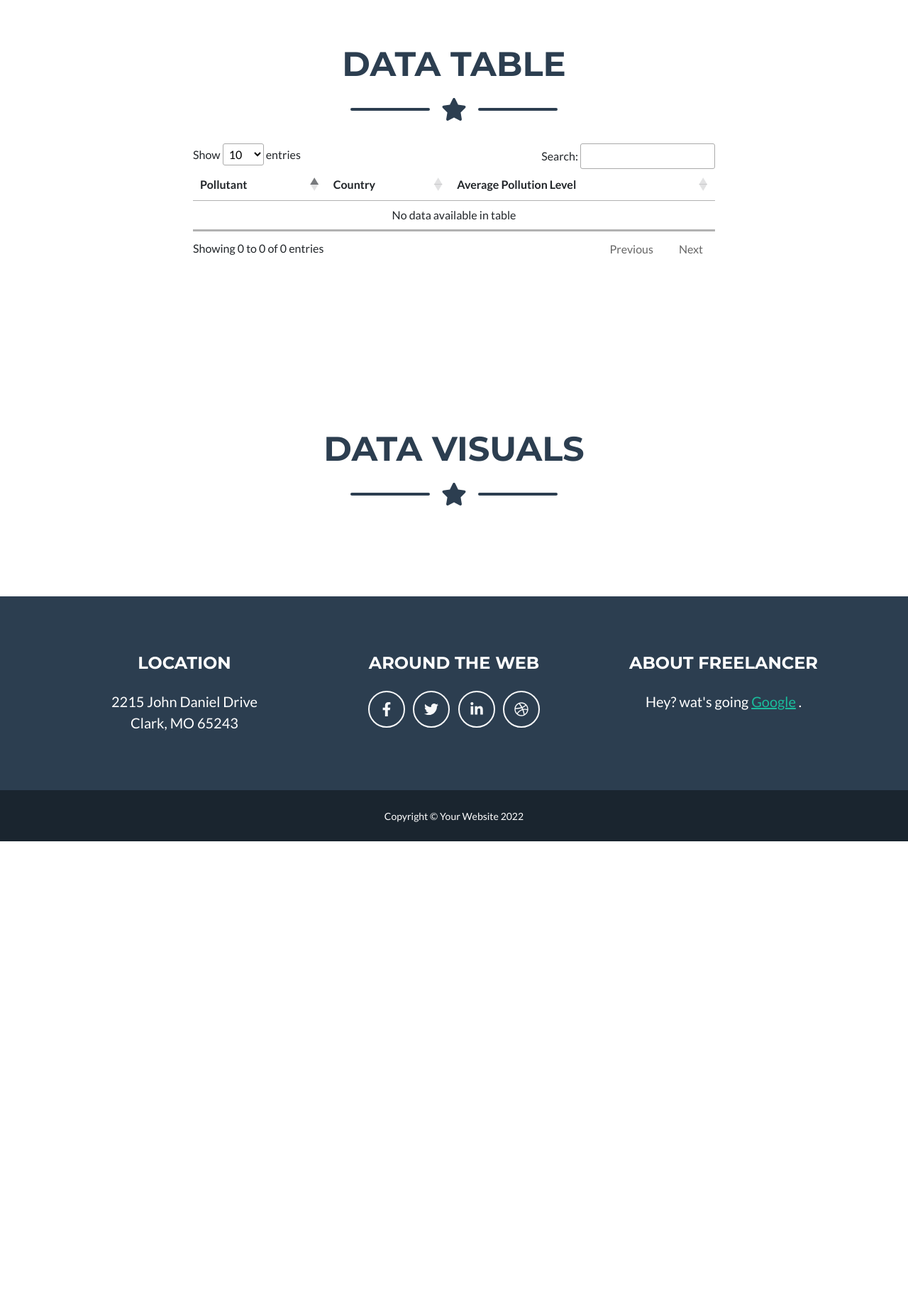
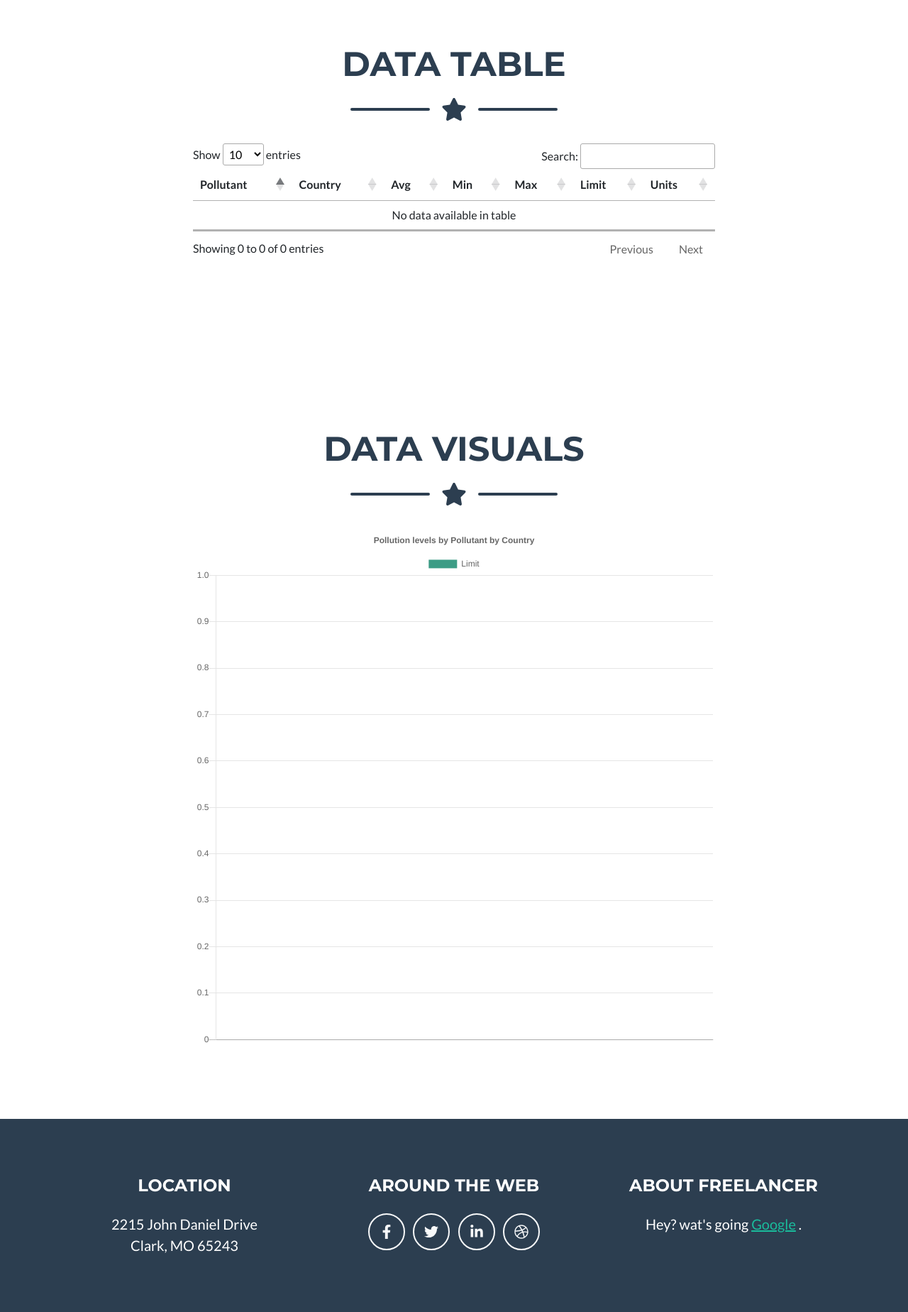
Before and after one commit to ArsenAjiev/markets_portfolio, a Django app: page /airpollution/ in a window 1280 px wide. Shown: the part 712-2560 px from the top of the page at 71% size. Before the commit the page ends 1897 px from the top, so only its background shows below. Run offline with Django 4.2, Linux system fonts and the light colour scheme; data that the repository does not hold is empty; some libraries are stand-ins or nearby versions.

Commit message:
update chart

```diff
--- a/airpollution/helpers.py
+++ b/airpollution/helpers.py
@@ -51,6 +51,8 @@ def get_headers_and_units(ws):
             units = ws[column][headers_row + 1].value
             continue
 
+        units = units if units != 'count' else 'µg/m3'
+
         # Map headers with their indices
         for choice in XLHEADERS.choices:
             if choice in header:
--- a/airpollution/models.py
+++ b/airpollution/models.py
@@ -4,6 +4,8 @@ from django.db import models
 class Pollutant(models.Model):
     """ Pollution model for airpollution app"""
     name = models.CharField(max_length=10, primary_key=True)
+    limit_value = models.SmallIntegerField(null=True)
+    color = models.CharField(max_length=10, default='#000000')
     removed = models.BooleanField(default=False)
 
     def __str__(self):
@@ -17,6 +19,7 @@ class Country(models.Model):
     """ Country model for airpollution app"""
     iso_code = models.CharField(max_length=2, primary_key=True)
     name = models.CharField(max_length=100, unique=True)
+    color = models.CharField(max_length=10, default='#000000')
     removed = models.BooleanField(default=False)
     longitude = models.FloatField(null=True)
     latitude = models.FloatField(null=True)
--- a/airpollution/urls.py
+++ b/airpollution/urls.py
@@ -1,10 +1,11 @@
 from django.urls import path
-from airpollution.views import airpollution, temp_country_creator
+from airpollution.views import airpollution, temp_country_creator, temp_add_colors_to_pollutants
 
 app_name = 'airpollution'
 
 urlpatterns = [
     path('', airpollution, name='airpollution'),
-    path('temp_country_creator/', temp_country_creator, name='temp_country_creator')
+    path('temp_country_creator/', temp_country_creator, name='temp_country_creator'),
+    path('temp_add_colors_to_pollutants/', temp_add_colors_to_pollutants, name='temp_add_colors_to_pollutants'),
 
 ]
--- a/airpollution/views.py
+++ b/airpollution/views.py
@@ -1,7 +1,7 @@
-from django.db.models import Sum, Q, Count
+from django.db.models import Sum, Q, Count, Max, Min
 from django.contrib import messages
 from django.http import HttpResponse
-from django.shortcuts import render
+from django.shortcuts import render, redirect
 from django import forms
 import openpyxl
 from airpollution.models import Pollutant, Country, PollutantEntry
@@ -18,47 +18,91 @@ class ExcelUploadForm(forms.Form):
 def airpollution(request):
     if request.method == 'GET':
         table_data = {}
-        visuals_data = {}
-        pollutant_list = [pollutant.name for pollutant in Pollutant.objects.all()]
-        country_list = [country.iso_code for country in Country.objects.all()]
+        visuals_data = {'Pollution levels by Pollutant by Country': {
+            'chart_type': 'chart1',
+            'labels': [],
+            'datasets': [
+                {'label': 'Limit',
+                 'backgroundColor': '#3C9C85',
+                 'stack': 'limit',
+                 'data': []}
+            ]
+        }}
+        pollutant_list = [pollutant for pollutant in Pollutant.objects.all()]
+        country_list = [country for country in Country.objects.all()]
+        visuals_data['Pollution levels by Pollutant by Country']['datasets'] += [
+            {'label': c.name, 'backgroundColor': c.color, 'hidden': 'true', 'data': []} for c in country_list
+        ]
+
+
+
         # print(pollutant_list)
         # print(country_list)
 
         for pollutant in pollutant_list:
-            table_data[pollutant] = {}
-            visuals_data[pollutant] = {'labels': [], 'data': []}
-            for country in country_list:
+            table_data[pollutant.name] = {}
+            visuals_data['Pollution levels by Pollutant by Country']['labels'].append(pollutant.name)
+            visuals_data['Pollution levels by Pollutant by Country']['datasets'][0]['data'].append(pollutant.limit_value)
+            for i, country in enumerate(country_list):
                 total = PollutantEntry.objects.aggregate(
-                    total=Sum('pollution_level', filter=Q(pollutant__name=pollutant, country__iso_code=country))
+                    total=Sum('pollution_level', filter=Q(pollutant=pollutant, country=country))
                 )
                 total = total['total']
-                count = PollutantEntry.objects.filter(pollutant__name=pollutant, country__iso_code=country).count()
+
+                minimum = PollutantEntry.objects.aggregate(
+                    min=Min('pollution_level', filter=Q(pollutant=pollutant, country=country))
+                )
+                minimum = minimum['min']
+
+                maximum = PollutantEntry.objects.aggregate(
+                    max=Max('pollution_level', filter=Q(pollutant=pollutant, country=country))
+                )
+                maximum = maximum['max']
+
+                count = PollutantEntry.objects.filter(pollutant__name=pollutant, country=country).count()
+                units = PollutantEntry.objects.filter(pollutant=pollutant, country=country).first()
+                if units:
+                    units = units.units
+                else:
+                    ''
                 if total is not None and count:
-                    table_data[pollutant][country] = total / count
+                    table_data[pollutant.name][country.iso_code] = {
+                        'avg': total / count,
+                        'min': minimum,
+                        'max': maximum,
+                        'limit': pollutant.limit_value,
+                        'units': units
+                    }
 
-                    visuals_data[pollutant]['labels'].append(country)
-                    visuals_data[pollutant]['data'].append(total/count)
+                    visuals_data['Pollution levels by Pollutant by Country']['datasets'][i+1]['data'].append(
+                        round(total / count, 2)
+                    )
+                else:
+                    visuals_data['Pollution levels by Pollutant by Country']['datasets'][i + 1]['data'].append(-1)
+
+                    # visuals_data[pollutant.name]['labels'].append(country.iso_code)
+                    # visuals_data[pollutant.name]['data'].append(total / count)
+                    # visuals_data[pollutant.name]['border'].append(country.color)
 
         # post process visual data
         for pollutant_data in visuals_data.values():
-            data_count = len(pollutant_data['labels'])
-            HSV_tuples = [(i * 1.0 / data_count, 0.5, 0.5) for i in range(data_count)]
-            RGB_tuples = map(lambda x: colorsys.hsv_to_rgb(*x), HSV_tuples)
-            background_colors = []
-            border_colors = []
-            for rgb in RGB_tuples:
-                red, green, blue = int(rgb[0]*255), int(rgb[1]*255), int(rgb[2]*255)
-                background_colors.append(f'rgba({red}, {green}, {blue}, 0.2)')
-                border_colors.append(f'rgba({red}, {green}, {blue}, 1)')
+            # background_colors = [color + '60' for color in pollutant_data['border']]
 
+            # data_count = len(pollutant_data['labels'])
+            # HSV_tuples = [(i * 1.0 / data_count, 0.5, 0.5) for i in range(data_count)]
+            # RGB_tuples = map(lambda x: colorsys.hsv_to_rgb(*x), HSV_tuples)
+            # background_colors = []
+            # border_colors = []
+            # for rgb in RGB_tuples:
+            #     red, green, blue = int(rgb[0]*255), int(rgb[1]*255), int(rgb[2]*255)
+            #     background_colors.append(f'rgba({red}, {green}, {blue}, 0.2)')
+            #     border_colors.append(f'rgba({red}, {green}, {blue}, 1)')
 
             # background_color = [f'rgba({int(rgb[0]*255)}, {int(rgb[0]*255)}, {int(rgb[0]*255)}, 0.2)' for rgb in RGB_tuples]
             pollutant_data['labels'] = json.dumps(pollutant_data['labels'])
-            pollutant_data['data'] = json.dumps(pollutant_data['data'])
-            pollutant_data['background'] = json.dumps(background_colors)
-            pollutant_data['border'] = json.dumps(border_colors)
-
-
+            pollutant_data['datasets'] = json.dumps(pollutant_data['datasets'])
+            # pollutant_data['background'] = json.dumps(background_colors)
+            # pollutant_data['border'] = json.dumps(pollutant_data['border'])
 
         context = {
             'app_name': request.resolver_match.app_name,
@@ -78,6 +122,12 @@ def airpollution(request):
                 # ws = wb.get_sheet_by_name(tab_name)
                 pollutant_name = tab_name.split('_')[0].strip()
                 pollutant = Pollutant.objects.get_or_create(name=pollutant_name)
+                print(pollutant)
+                if pollutant[0].limit_value is None:
+                    limit_value = int(ws['A'][2].value.split()[-2])
+                    print(limit_value)
+                    pollutant[0].limit_value = limit_value
+                    pollutant[0].save()
                 headers_row, headers, units = get_headers_and_units(ws)
 
                 # save all entries to db
@@ -129,54 +179,67 @@ def airpollution(request):
 
 def temp_country_creator(request):
     countries = {
-        'Albania': 'AL',
-        'Andorra': 'AD',
-        'Austria': 'AT',
-        'Belgium': 'BE',
-        'Bosnia and Herzegovina': 'BA',
-        'Bulgaria': 'BG',
-        'Croatia': 'HR',
-        'Cyprus': 'CY',
-        'Czech Republic': 'CZ',
-        'Denmark': 'DK',
-        'Estonia': 'EE',
-        'Finland': 'FI',
-        'France': 'FR',
-        'Germany': 'DE',
-        'Greece': 'GR',
-        'Hungary': 'HU',
-        'Iceland': 'IS',
-        'Ireland': 'IE',
-        'Italy': 'IT',
-        'Kosovo under UNSCR 1244/99': 'XK',
-        'Latvia': 'LV',
-        'Lithuania': 'LT',
-        'Luxembourg': 'LU',
-        'Malta': 'MT',
-        'Montenegro': 'ME',
-        'Netherlands': 'NL',
-        'Norway': 'NO',
-        'Poland': 'PL',
-        'Portugal': 'PT',
-        'Romania': 'RO',
-        'Serbia': 'RS',
-        'Slovakia': 'SK',
-        'Slovenia': 'SI',
-        'Spain': 'ES',
-        'Sweden': 'SE',
-        'Switzerland': 'CH',
-        'The former Yugoslav Republic of Macedonia': 'MK',
-        'Turkey': 'TR',
-        'United Kingdom': 'GB',
+        'Albania': ['AL', '#f60a0a'],
+        'Andorra': ['AD', '#2019c0'],
+        'Austria': ['AT', '#a81b1b'],
+        'Belgium': ['BE', '#000000'],
+        'Bosnia and Herzegovina': ['BA', '#ffd200'],
+        'Bulgaria': ['BG', '#468650'],
+        'Croatia': ['HR', '#21248a'],
+        'Cyprus': ['CY', '#ff7a00'],
+        'Czech Republic': ['CZ', '#dfdfdf'],
+        'Denmark': ['DK', '#b60000'],
+        'Estonia': ['EE', '#2f8ebc'],
+        'Finland': ['FI', '#011d92'],
+        'France': ['FR', '#dfdfdf'],
+        'Germany': ['DE', '#e0be1d'],
+        'Greece': ['GR', '#0b66aa'],
+        'Hungary': ['HU', '#295934'],
+        'Iceland': ['IS', '#2933d9'],
+        'Ireland': ['IE', '#00d614'],
+        'Italy': ['IT', '#c30000'],
+        'Kosovo under UNSCR 1244/99': ['XK', '#354dcb'],
+        'Latvia': ['LV', '#762424'],
+        'Lithuania': ['LT', '#ffc000'],
+        'Luxembourg': ['LU', '#6dc0f6'],
+        'Malta': ['MT', '#dfdfdf'],
+        'Montenegro': ['ME', '#a07900'],
+        'Netherlands': ['NL', '#ff6000'],
+        'Norway': ['NO', '#ff0000'],
+        'Poland': ['PL', '#ffbcbc'],
+        'Portugal': ['PT', '#064a00'],
+        'Romania': ['RO', '#201b82'],
+        'Serbia': ['RS', '#3d2269'],
+        'Slovakia': ['SK', '#294bff'],
+        'Slovenia': ['SI', '#ff3333'],
+        'Spain': ['ES', '#f6a900'],
+        'Sweden': ['SE', '#3c73d3'],
+        'Switzerland': ['CH', '#cf3535'],
+        'The former Yugoslav Republic of Macedonia': ['MK', '#ecc615'],
+        'Turkey': ['TR', '#c82727'],
+        'United Kingdom': ['GB', '#071260'],
     }
 
     to_insert = []
-    for country_name, iso_code in countries.items():
-        to_insert.append(Country(iso_code=iso_code, name=country_name))
-    Country.objects.bulk_create(to_insert)
+    for country_name, data in countries.items():
+        to_insert.append(Country(iso_code=data[0], name=country_name, color=data[1]))
+
+    if request.GET.get('update', '') == 'true':
+        Country.objects.bulk_update(to_insert, ['color'])
+    else:
+        Country.objects.bulk_create(to_insert)
 
     context = {
         'app_name': request.resolver_match.app_name,
         'message_success': 'Country created'
     }
-    return render(request, 'airpollution/welcome.html', context)
+    return redirect('airpollution:airpollution')
+
+
+def temp_add_colors_to_pollutants(request):
+    pollutants = ['PM2.5', 'PM10', 'NO2', 'O3', 'BaP', 'SO2']
+    colors = ['#dc5c5c', '#dc5cdb', '#5c63dc', '#5cdadc', '#66dc5c', '#dcdb5c']
+    to_insert = [Pollutant(name=pollutant, color=colors[i]) for i, pollutant in enumerate(pollutants)]
+    Pollutant.objects.bulk_update(to_insert, ['color'])
+
+    return redirect('airpollution:airpollution')
--- a/templates/airpollution/welcome.html
+++ b/templates/airpollution/welcome.html
@@ -70,19 +70,27 @@
                         <tr>
                             <th scope="col">Pollutant</th>
                             <th scope="col">Country</th>
-                            <th scope="col">Average Pollution Level</th>
+                            <th scope="col">Avg</th>
+                            <th scope="col">Min</th>
+                            <th scope="col">Max</th>
+                            <th scope="col">Limit</th>
+                            <th scope="col">Units</th>
                         </tr>
                         </thead>
 
                         <tbody>
                         {% for pollution_name, pollution_data in data.items %}
-                            {% for country_iso, average_pollution in pollution_data.items %}
+                            {% for country_iso, data in pollution_data.items %}
                                 <tr>
 
                                     <th scope="row">{{ pollution_name }}</th>
 
                                     <td>{{ country_iso }}</td>
-                                    <td>{{ average_pollution|floatformat }}</td>
+                                    <td>{{ data.avg|floatformat }}</td>
+                                    <td>{{ data.min|floatformat }}</td>
+                                    <td>{{ data.max|floatformat }}</td>
+                                    <td>{{ data.limit }}</td>
+                                    <td>{{ data.units }}</td>
                                 </tr>
                             {% endfor %}
                         {% endfor %}
@@ -109,9 +117,10 @@
             <div class="row">
                 <div class="col-lg-8 mx-auto">
 
-                    {% for pollutant_name, data in visuals_data.items %}
-                        <canvas class="myChart mb-3" width="400" height="400" data-name="{{ pollutant_name }}"
+                    {% for chart_name, data in visuals_data.items %}
+                        <canvas class="{{ data.chart_type }}" width="400" height="400" data-name="{{ chart_name }}"
                                 data-labels="{{ data.labels }}" data-data="{{ data.data }}"
+                                data-datasets="{{ data.datasets }}"
                                 data-background="{{ data.background }}" data-border="{{ data.border }}"></canvas>
                     {% endfor %}
 
@@ -130,42 +139,37 @@
     <script>
         $(document).ready(function () {
 
-            $('.myChart').each(function (i, ctx) {
+            $('.chart1').each(function (i, ctx) {
                 let name = $(ctx).attr('data-name')
                 let labels = $(ctx).attr('data-labels')
-                let data = $(ctx).attr('data-data')
-                let background = $(ctx).attr('data-background')
-                let border = $(ctx).attr('data-border')
+                let datasets = $(ctx).attr('data-datasets')
                 labels = JSON.parse(labels)
-                data = JSON.parse(data)
-                background = JSON.parse(background)
-                border = JSON.parse(border)
+                datasets = JSON.parse(datasets)
 
-                console.log(name)
-                console.log(labels)
-                console.log(data)
-                console.log(background)
-                console.log(border)
+
                 myChart = new Chart(ctx, {
                     type: 'bar',
-                    data: {
-                        labels: labels,
-                        datasets: [{
-                            label: name,
-                            data: data,
-                            backgroundColor: background,
-                            borderColor: border,
-                            borderWidth: 1
-                        }]
-                    },
+                    data: {'labels': labels, 'datasets': datasets},
                     options: {
+                        title: {
+                            display: true,
+                            text: name
+                        },
+                        tooltips: {
+                            mode: 'index',
+                            intersect: false,
+                            position: 'nearest'
+                        },
+                        responsive: true,
                         scales: {
+                            xAxes: [{
+                                stacked: true,
+                            }],
                             yAxes: [{
-                                ticks: {
-                                    beginAtZero: true
-                                }
+                                stacked: true
                             }]
                         }
+
                     }
                 });
             })
```
Also changed, not shown: airpollution/migrations/0008_pollutant_limit_value.py (added), airpollution/migrations/0009_country_color.py (added), airpollution/migrations/0010_pollutant_color.py (added).
